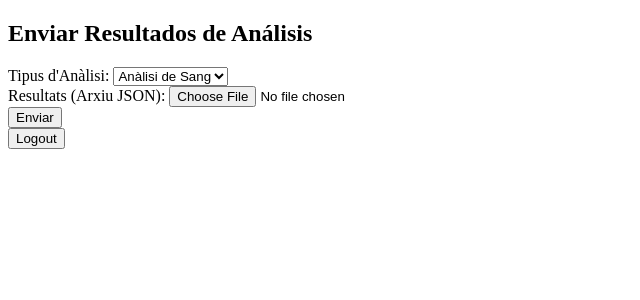
After one commit to 1smex48/analisis_hospitalito_ira, a PHP site: page /enviar_resultats.php in a window 1280 px wide. The commit adds this page. Shown: the top 300 px of the page, without its empty margins (0-640 px from the left). Run offline with PHP 8.4, Linux system fonts and the light colour scheme.

Commit message:
Codi PHP 2.0

```diff
--- /dev/null
+++ b/Codi PHP/enviar_resultats.php
@@ -0,0 +1,102 @@
+<!DOCTYPE html>
+<html lang="es">
+<head>
+    <meta charset="UTF-8">
+    <meta name="viewport" content="width=device-width, initial-scale=1.0">
+    <title>Enviar Resultados de Análisis</title>
+</head>
+<body>
+    <div>
+        <h2>Enviar Resultados de Análisis</h2>
+        <form action="enviar_resultats.php" method="post" enctype="multipart/form-data">
+            <div>
+                <label for="tipo_analisis">Tipus d'Anàlisi:</label>
+                <select id="tipo_analisis" name="tipo_analisis" required>
+                    <option value="sang">Anàlisi de Sang</option>
+                    <option value="orina">Anàlisi d'Orina</option>
+                    <option value="eses">Anàlisi d'Eses</option>
+                </select>
+            </div>
+            <div>
+                <label for="resultados">Resultats (Arxiu JSON):</label>
+                <input type="file" id="resultados" name="resultados" accept=".json" required>
+            </div>
+            <button type="submit" name="submit">Enviar</button>
+        </form>
+        <form method="post">
+            <button type="submit" name="logout">Logout</button>
+        </form>
+
+        <?php
+        session_start();
+
+        if (isset($_POST['logout'])) {
+            // Destruir la sesión y redirigir al usuario a la página de inicio de sesión
+            session_destroy();
+            header("Location: login_medic.php");
+            exit();
+        }
+
+        if ($_SERVER['REQUEST_METHOD'] === 'POST' && isset($_POST['submit'])) {
+            // Obtener los datos del formulario
+            $tipo_analisis = $_POST['tipo_analisis'];
+
+            // Verificar si se ha subido un archivo
+            if (isset($_FILES['resultados']) && $_FILES['resultados']['error'] === UPLOAD_ERR_OK) {
+                $fileTmpPath = $_FILES['resultados']['tmp_name'];
+                $fileName = $_FILES['resultados']['name'];
+                $fileSize = $_FILES['resultados']['size'];
+                $fileType = $_FILES['resultados']['type'];
+                $fileNameCmps = explode(".", $fileName);
+                $fileExtension = strtolower(end($fileNameCmps));
+
+                // Verificar la extensión del archivo
+                if ($fileExtension === 'json') {
+                    // Leer el contenido del archivo JSON
+                    $jsonContent = file_get_contents($fileTmpPath);
+                    $resultados = json_decode($jsonContent, true);
+
+                    if (json_last_error() === JSON_ERROR_NONE) {
+                        try {
+                            // Conectar a la base de datos usando PDO
+                            $pdo = new PDO('mysql:host=localhost;dbname=analisis_hospitalito_ira', 'adminmysql', 'P@ssw0rd');
+                            $pdo->setAttribute(PDO::ATTR_ERRMODE, PDO::ERRMODE_EXCEPTION);
+
+                            // Determinar la tabla y la consulta SQL según el tipo de análisis
+                            switch ($tipo_analisis) {
+                                case 'eses':
+                                    $stmt = $pdo->prepare('INSERT INTO analisis_eses (Color, Consistencia, Parasits, DNI_Pacient) VALUES (:Color, :Consistencia, :Parasits, :DNI_Pacient)');
+                                    break;
+                                case 'orina':
+                                    $stmt = $pdo->prepare('INSERT INTO analisis_orina (Color, Olor, Densitat, pH, Nitrits, Proteines, Glucosa, Cetones, Bilirubina, Urobilinogen, Hemoglobina, Leucocits, Eritrocits, Cilindres, Cristalls, Bacteris, DNI_Pacient) VALUES (:Color, :Olor, :Densitat, :pH, :Nitrits, :Proteines, :Glucosa, :Cetones, :Bilirubina, :Urobilinogen, :Hemoglobina, :Leucocits, :Eritrocits, :Cilindres, :Cristalls, :Bacteris, :DNI_Pacient)');
+                                    break;
+                                case 'sang':
+                                    $stmt = $pdo->prepare('INSERT INTO analisis_sang (Tipus_Sang, Nivells_glucosa, Colesterol, Recompte_celules_sanguineas, Deficit_nutriens, Hormones, DNI_Pacient) VALUES (:Tipus_SANG, :Nivells_glucosa, :Colesterol, :Recompte_celules_sanguineas, :Deficit_nutriens, :Hormones, :DNI_Pacient)');
+                                    break;
+                                default:
+                                    throw new Exception('Tipus d\'anàlisi no vàlid.');
+                            }
+
+                            // Iterar sobre los resultados y ejecutar la consulta para cada registro
+                            foreach ($resultados as $resultado) {
+                                $stmt->execute($resultado);
+                            }
+
+                            echo '<div>Resultats enviats exitosament.</div>';
+                        } catch (PDOException $e) {
+                            echo '<div>Error: ' . $e->getMessage() . '</div>';
+                        } catch (Exception $e) {
+                            echo '<div>Error: ' . $e->getMessage() . '</div>';
+                        }
+                    } else {
+                        echo '<div>Error: L\'arxiu JSON no és vàlid.</div>';
+                    }
+                } else {
+                    echo '<div>Error: Només es permeten arxius JSON.</div>';
+                }
+            }
+        }
+        ?>
+    </div>
+</body>
+</html>
```
Also changed, not shown: Codi PHP/login_medic.php (added, +62 -0 lines), Codi PHP/login_pacient.php (+21 -12 lines).
